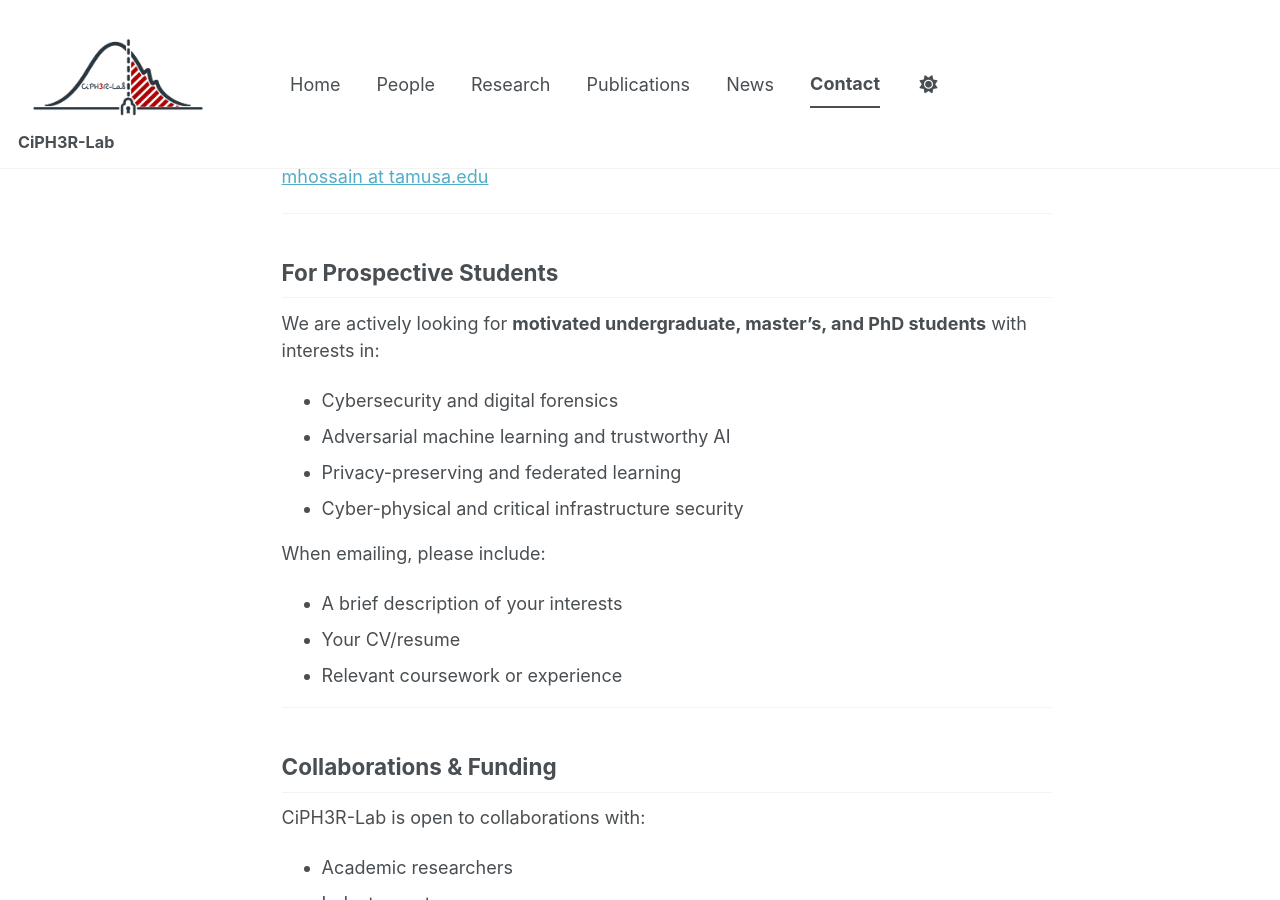
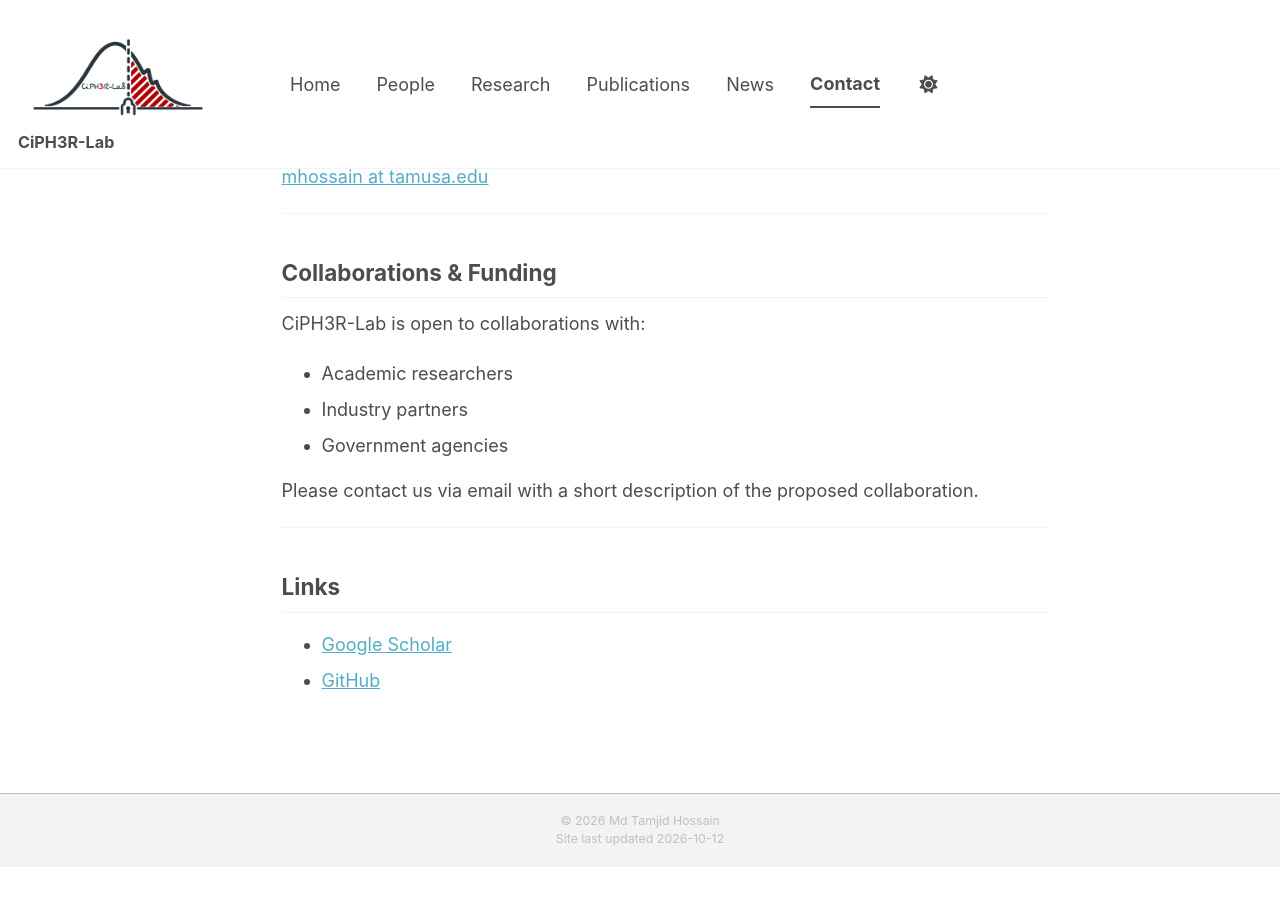
Before and after one commit to ciph3rLab/ciph3rLab.github.io, a Jekyll site: the page built from _pages/contact.md, in a window 1280 px wide and 900 px high, scrolled down 721 px. Built offline with Jekyll 4.4.1, drawn with Linux system fonts in a browser that asks for light colours; a script bundle is joined from its source files by our own code; library files that are not in the unit come from our copies; after the commit the page ends 1588 px from its top, so only the background shows below that.

Commit message:
Remove prospective students section from contact page
Removed section for prospective students and related details.

```diff
--- a/_pages/contact.md
+++ b/_pages/contact.md
@@ -29,22 +29,6 @@ San Antonio, TX 78224, USA
 
 ---
 
-## For Prospective Students
-
-We are actively looking for **motivated undergraduate, master’s, and PhD students** with interests in:
-
-- Cybersecurity and digital forensics
-- Adversarial machine learning and trustworthy AI
-- Privacy-preserving and federated learning
-- Cyber-physical and critical infrastructure security
-
-When emailing, please include:
-- A brief description of your interests
-- Your CV/resume
-- Relevant coursework or experience
-
----
-
 ## Collaborations & Funding
 
 CiPH3R-Lab is open to collaborations with:
```
